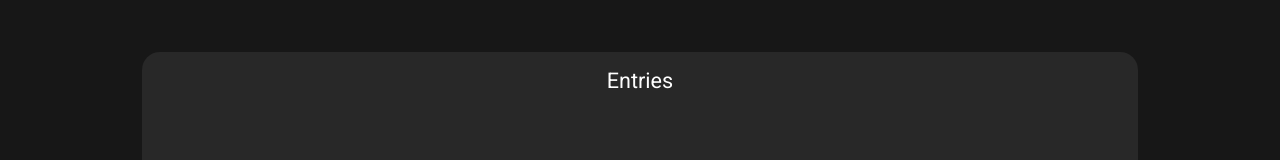
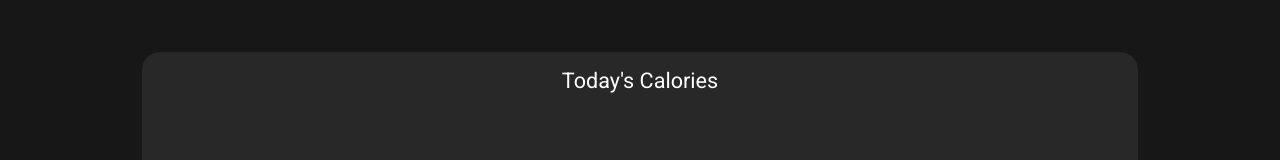
Before and after one commit to kaidx3/ezCalorieCounter, a plain HTML site: page index.html in a window 1280 px wide. Shown: the part 476-636 px from the top of the page. Drawn offline with Linux system fonts and the light colour scheme.

Commit message:
fixed a minor bug

```diff
--- a/index.html
+++ b/index.html
@@ -26,7 +26,7 @@
         </section>
 
         <section class="entries-list">
-            <p class="list-titles" id="list-title">Entries</p>
+            <p class="list-titles" id="list-title">Today's Calories</p>
             <div class="entry-lists" id="entries">
 
             </div>
```
